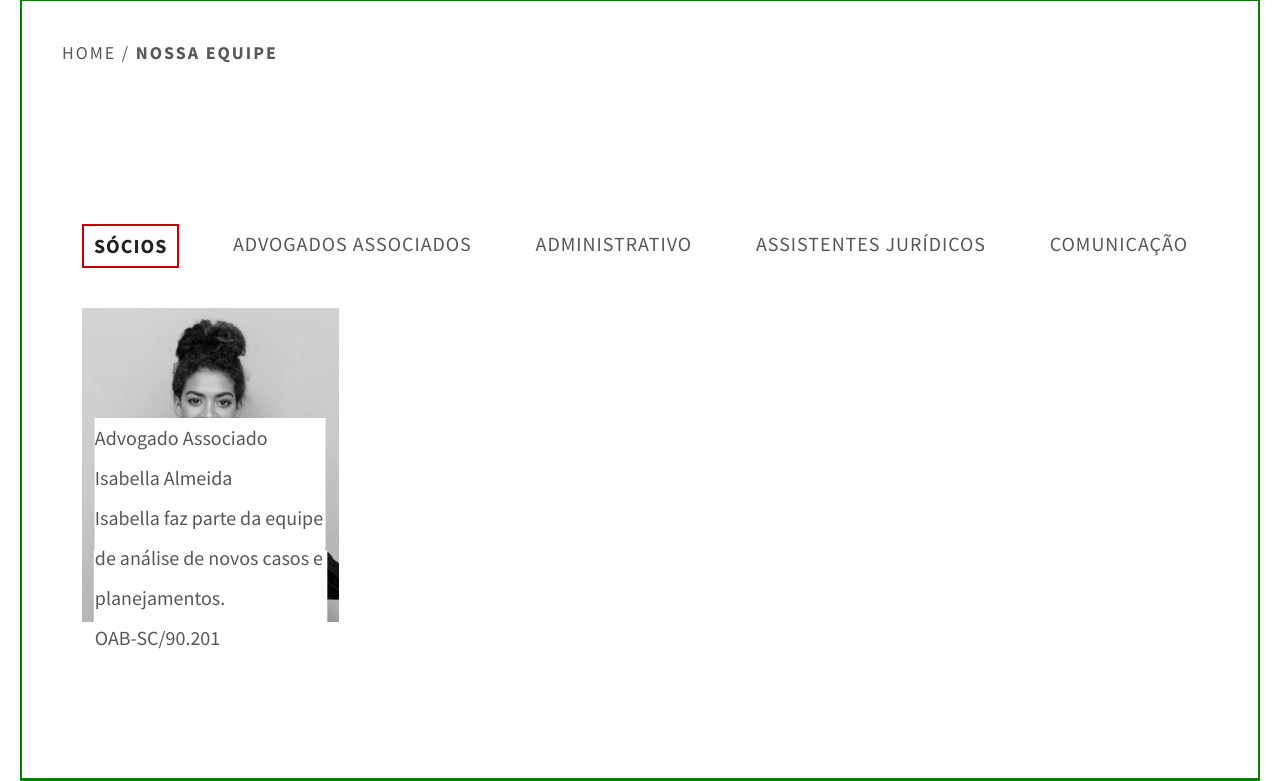
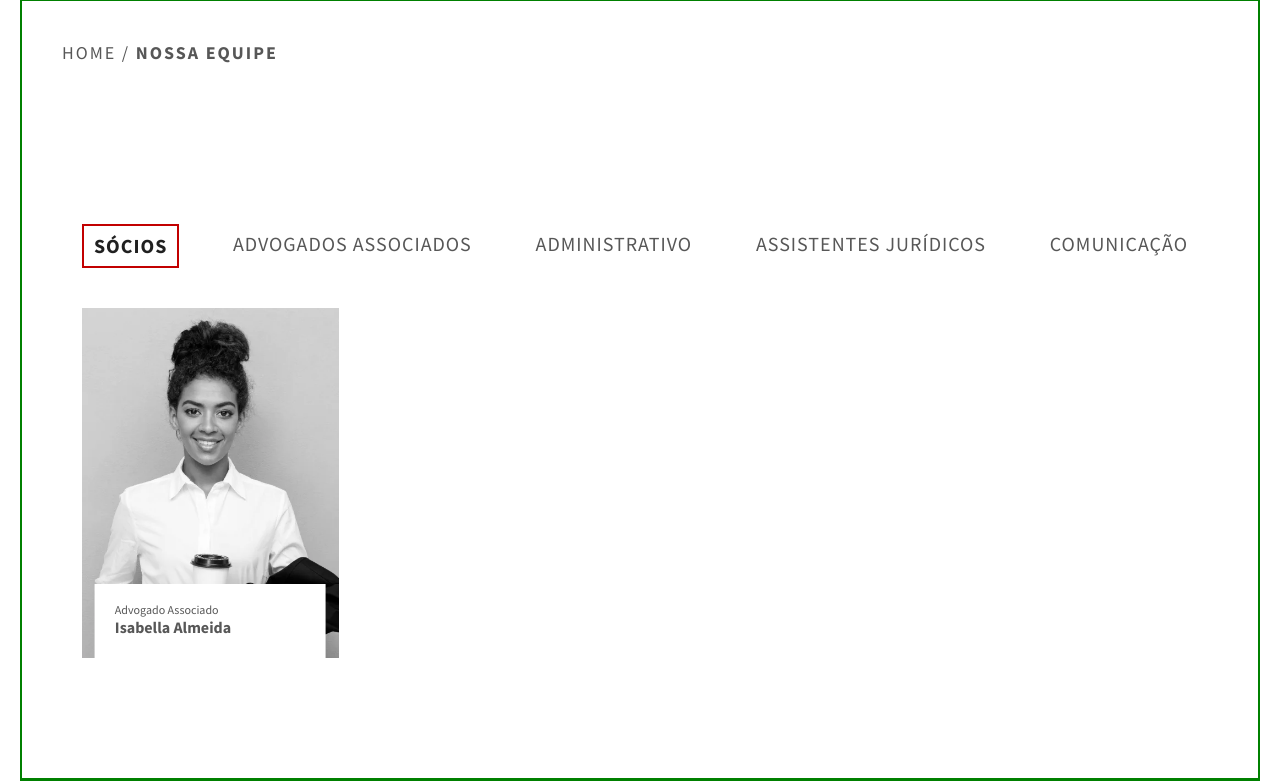
Before and after one commit to combizera/koetz-adv, a PHP site: page /equipe-koetz.html in a window 1280 px wide. Shown: the part 801-1582 px from the top of the page. Run offline with PHP 8.4, Linux system fonts and the light colour scheme.

Commit message:
css semi finalizado cards equipe

```diff
--- a/assets/css/elements/others/_adv.scss
+++ b/assets/css/elements/others/_adv.scss
@@ -33,6 +33,20 @@
     position: relative;
     height: 350px;
     overflow: hidden;
+    transition: all 0.3s;
+
+    &:hover {
+      .equipe-txt-adv {
+        transform: translateX(-50%) translateY(00px);
+      }
+
+      .equipe-txt-hidden {
+        display: block;
+      }
+    }
+    img {
+      height: 350px;
+    }
   }
   .equipe-txt-adv {
     background-color: $white;
@@ -40,8 +54,33 @@
     bottom: 0;
     left: 50%;
     width: 90%;
-    transform: translateX(-50%);
-    // margin-top: -40px;
-    transition: all 0.3s;
+    transform: translateX(-50%) translateY(40px);
+    margin-top: -40px;
+    padding: 20px 20px 60px 20px;
+  }
+
+  .equipe-txt-cat {
+    font-size: 12px;
+    line-height: 100%;
+  }
+
+  .equipe-txt-nome {
+    font-size: 16px;
+    line-height: 140%;
+    font-weight: 700;
+  }
+
+  .equipe-txt-desc {
+    font-size: 12px;
+    line-height: 140%;
+  }
+
+  .equipe-txt-oab {
+    font-size: 14px;
+    line-height: 140%;
+  }
+
+  .equipe-txt-hidden {
+    display: none;
   }
 }
--- a/assets/css/style.css
+++ b/assets/css/style.css
@@ -737,6 +737,16 @@ a {
   position: relative;
   height: 350px;
   overflow: hidden;
+  transition: all 0.3s;
+}
+.equipe-txt .equipe-txt-card:hover .equipe-txt-adv {
+  transform: translateX(-50%) translateY(0px);
+}
+.equipe-txt .equipe-txt-card:hover .equipe-txt-hidden {
+  display: block;
+}
+.equipe-txt .equipe-txt-card img {
+  height: 350px;
 }
 .equipe-txt .equipe-txt-adv {
   background-color: #fff;
@@ -744,6 +754,27 @@ a {
   bottom: 0;
   left: 50%;
   width: 90%;
-  transform: translateX(-50%);
-  transition: all 0.3s;
+  transform: translateX(-50%) translateY(40px);
+  margin-top: -40px;
+  padding: 20px 20px 60px 20px;
+}
+.equipe-txt .equipe-txt-cat {
+  font-size: 12px;
+  line-height: 100%;
+}
+.equipe-txt .equipe-txt-nome {
+  font-size: 16px;
+  line-height: 140%;
+  font-weight: 700;
+}
+.equipe-txt .equipe-txt-desc {
+  font-size: 12px;
+  line-height: 140%;
+}
+.equipe-txt .equipe-txt-oab {
+  font-size: 14px;
+  line-height: 140%;
+}
+.equipe-txt .equipe-txt-hidden {
+  display: none;
 }/*# sourceMappingURL=style.css.map */
--- a/equipe-koetz.html
+++ b/equipe-koetz.html
@@ -89,10 +89,12 @@
             <div class="equipe-txt-card">
               <img src="./assets/img/colaborador 1.png" alt="funcionario">
               <div class="equipe-txt-adv">
-                <p>Advogado Associado</p>
-                <p>Isabella Almeida</p>
-                <p>Isabella faz parte da equipe de análise de novos casos e planejamentos.</p>
-                <p class="equipe-oab">OAB-SC/90.201</p>
+                <p class="equipe-txt-cat">Advogado Associado</p>
+                <p class="equipe-txt-nome">Isabella Almeida</p>
+                <div class="equipe-txt-hidden">
+                  <p class="equipe-txt-desc">Isabella faz parte da equipe de análise de novos casos e planejamentos.</p>
+                  <p class="equipe-txt-oab">OAB-SC/90.201</p>
+                </div>
               </div>
             </div>
           </div>
```
Also changed, not shown: assets/img/colaborador 1.png, 1 other file.
